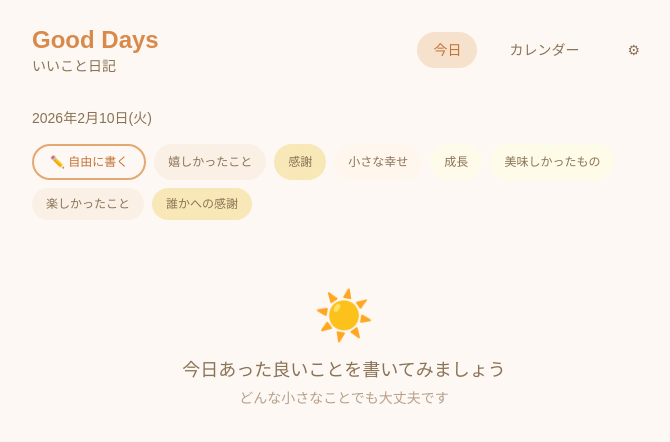
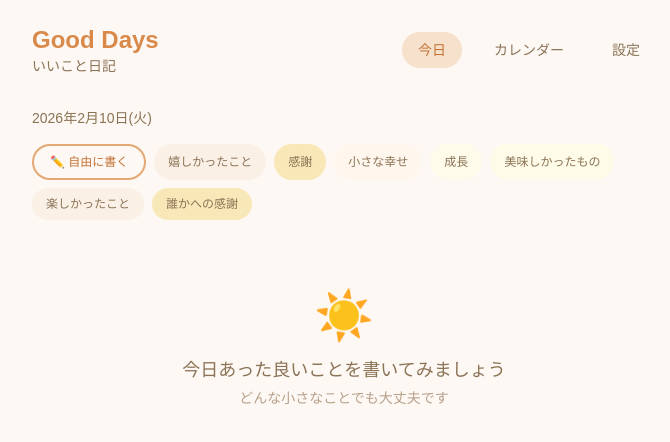
Before and after one commit to nova17x/gooddays, a Next.js app: page / in a window 1280 px wide. Shown: the top 442 px of the page, without its empty margins (296-966 px from the left). Built offline with nearby package versions, Linux system fonts and the light colour scheme; a web font is replaced by a local one.

Commit message:
設定メニューのアイコンを歯車マーク(⚙)から漢字「設定」に変更

```diff
--- a/src/components/Header.tsx
+++ b/src/components/Header.tsx
@@ -42,7 +42,7 @@ export default function Header() {
               : "text-text-muted hover:text-text hover:bg-warm-100"
               }`}
           >
-            ⚙
+            設定
           </Link>
         </nav>
       </div>
```
